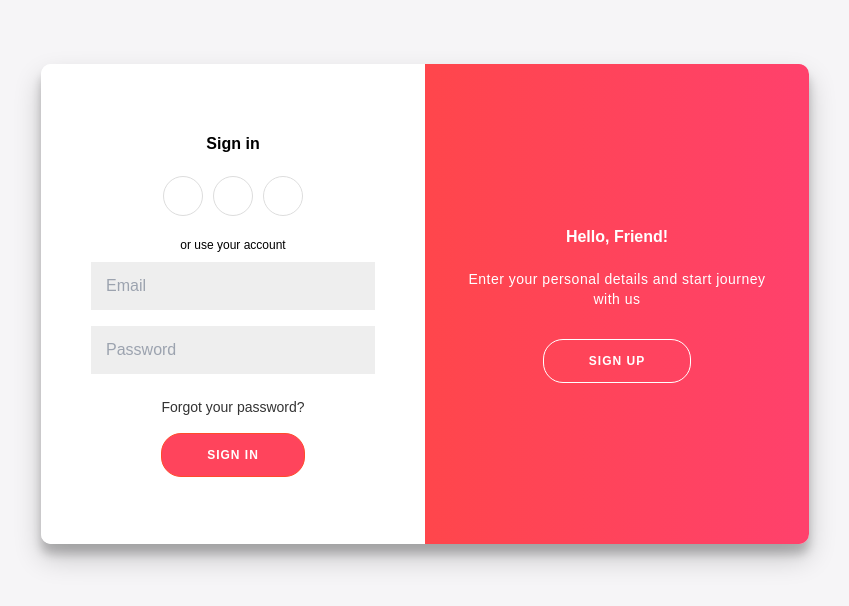
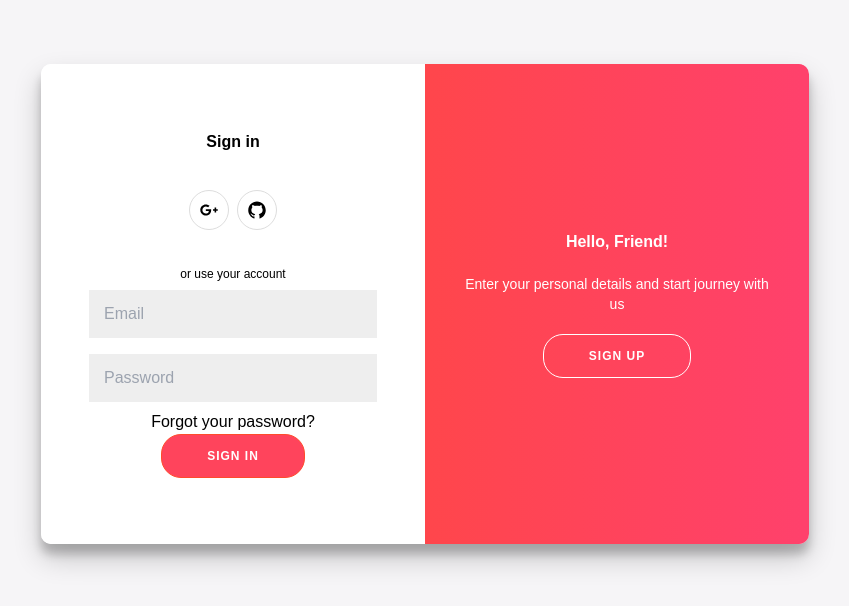
Before and after one commit to francobuceta/Ecommerce-Next.js, a Next.js app: page /auth in a window 1280 px wide. Shown: the top 606 px of the page, without its empty margins (215-1064 px from the left). Built offline with nearby package versions, Linux system fonts and the light colour scheme.

Commit message:
add tailwind styles

```diff
--- a/src/app/auth/page.jsx
+++ b/src/app/auth/page.jsx
@@ -1,4 +1,5 @@
 "use client";
+import SocialIcons from "@/components/auth/SocialIcons";
 import { useState } from "react";
 
 const Auth = () => {
@@ -15,20 +16,10 @@ const Auth = () => {
         id="container"
       >
         <div className="form-container sign-up-container">
-          <form action="#">
+          <form action="#" className="bg-white flex flex-col px-12 h-full justify-center items-center text-center">
             <h1 className="font-bold">Create Account</h1>
-            <div className="social-container">
-              <a href="#" className="social">
-                <i className="fab fa-facebook-f"></i>
-              </a>
-              <a href="#" className="social">
-                <i className="fab fa-google-plus-g"></i>
-              </a>
-              <a href="#" className="social">
-                <i className="fab fa-linkedin-in"></i>
-              </a>
-            </div>
-            <span>or use your email for registration</span>
+            <SocialIcons />
+            <span className="text-xs">or use your email for registration</span>
             <input type="text" placeholder="Name" />
             <input type="email" placeholder="Email" />
             <input type="password" placeholder="Password" />
@@ -36,20 +27,10 @@ const Auth = () => {
           </form>
         </div>
         <div className="form-container sign-in-container">
-          <form action="#">
+          <form action="#" className="bg-white flex flex-col px-12 h-full justify-center items-center text-center">
             <h1 className="font-bold">Sign in</h1>
-            <div className="social-container">
-              <a href="#" className="social">
-                <i className="fab fa-facebook-f"></i>
-              </a>
-              <a href="#" className="social">
-                <i className="fab fa-google-plus-g"></i>
-              </a>
-              <a href="#" className="social">
-                <i className="fab fa-linkedin-in"></i>
-              </a>
-            </div>
-            <span>or use your account</span>
+            <SocialIcons />
+            <span className="text-xs">or use your account</span>
             <input type="email" placeholder="Email" />
             <input type="password" placeholder="Password" />
             <a href="#">Forgot your password?</a>
@@ -60,7 +41,7 @@ const Auth = () => {
           <div className="overlay">
             <div className="overlay-panel overlay-left">
               <h1 className="font-bold">Welcome Back!</h1>
-              <p>
+              <p className="text-sm my-5">
                 To keep connected with us please login with your personal info
               </p>
               <button className="ghost" id="signIn" onClick={handleClick}>
@@ -69,7 +50,7 @@ const Auth = () => {
             </div>
             <div className="overlay-panel overlay-right">
               <h1 className="font-bold">Hello, Friend!</h1>
-              <p>Enter your personal details and start journey with us</p>
+              <p className="text-sm my-5">Enter your personal details and start journey with us</p>
               <button className="ghost" id="signUp" onClick={handleClick}>
                 Sign Up
               </button>
--- a/src/components/auth/SocialIcons.jsx
+++ b/src/components/auth/SocialIcons.jsx
@@ -2,13 +2,13 @@ import { AiOutlineGooglePlus, AiOutlineGithub } from "react-icons/ai";
 
 const SocialIcons = () => {
     return (
-        <div className="social-container">
-            <a href="#" className="my-4">
+        <div className="my-5">
+            <div className="my-4 border border-solid border-[#ddd] rounded-full inline-flex justify-center items-center mx-1 w-[40px] h-[40px]">
                 <AiOutlineGooglePlus size={20} />
-            </a>
-            <a href="#" className="my-4">
+            </div>
+            <div className="my-4 border border-solid border-[#ddd] rounded-full inline-flex justify-center items-center mx-1 w-[40px] h-[40px]">
                 <AiOutlineGithub size={20} />
-            </a>
+            </div>
         </div>
     )
 }
--- a/src/globals.css
+++ b/src/globals.css
@@ -6,25 +6,7 @@ body {
   background: #f6f5f7;
 }
 
-p {
-  font-size: 14px;
-  font-weight: 100;
-  line-height: 20px;
-  letter-spacing: .5px;
-  margin: 20px 0 30px;
-}
-
-span {
-  font-size: 12px;
-}
-
-a {
-  color: #333;
-  font-size: 14px;
-  text-decoration: none;
-  margin: 15px 0;
-}
-
+/* Auth styles */
 .container {
   background: #fff;
   border-radius: 10px;
@@ -36,35 +18,8 @@ a {
   min-height: 480px;
 }
 
-.form-container form {
-  background: #fff;
-  display: flex;
-  flex-direction: column;
-  padding:  0 50px;
-  height: 100%;
-  justify-content: center;
-  align-items: center;
-  text-align: center;
-}
-
-.social-container {
-  margin: 20px 0;
-}
-
-.social-container a {
-  border: 1px solid #ddd;
-  border-radius: 50%;
-  display: inline-flex;
-  justify-content: center;
-  align-items: center;
-  margin: 0 5px;
-  height: 40px;
-  width: 40px;
-}
-
 .form-container input {
   background: #eee;
-  border: none;
   padding: 12px 15px;
   margin: 8px 0;
   width: 100%;
```
